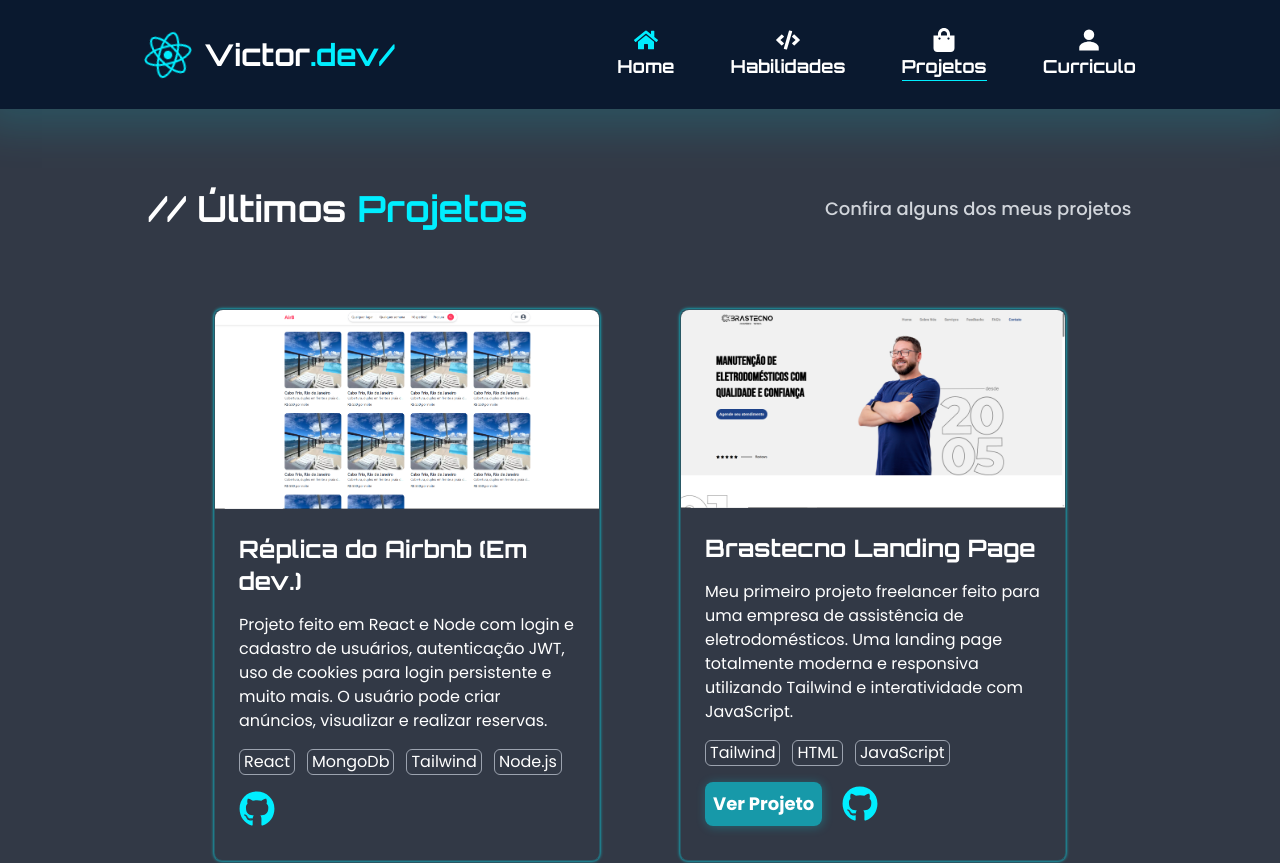
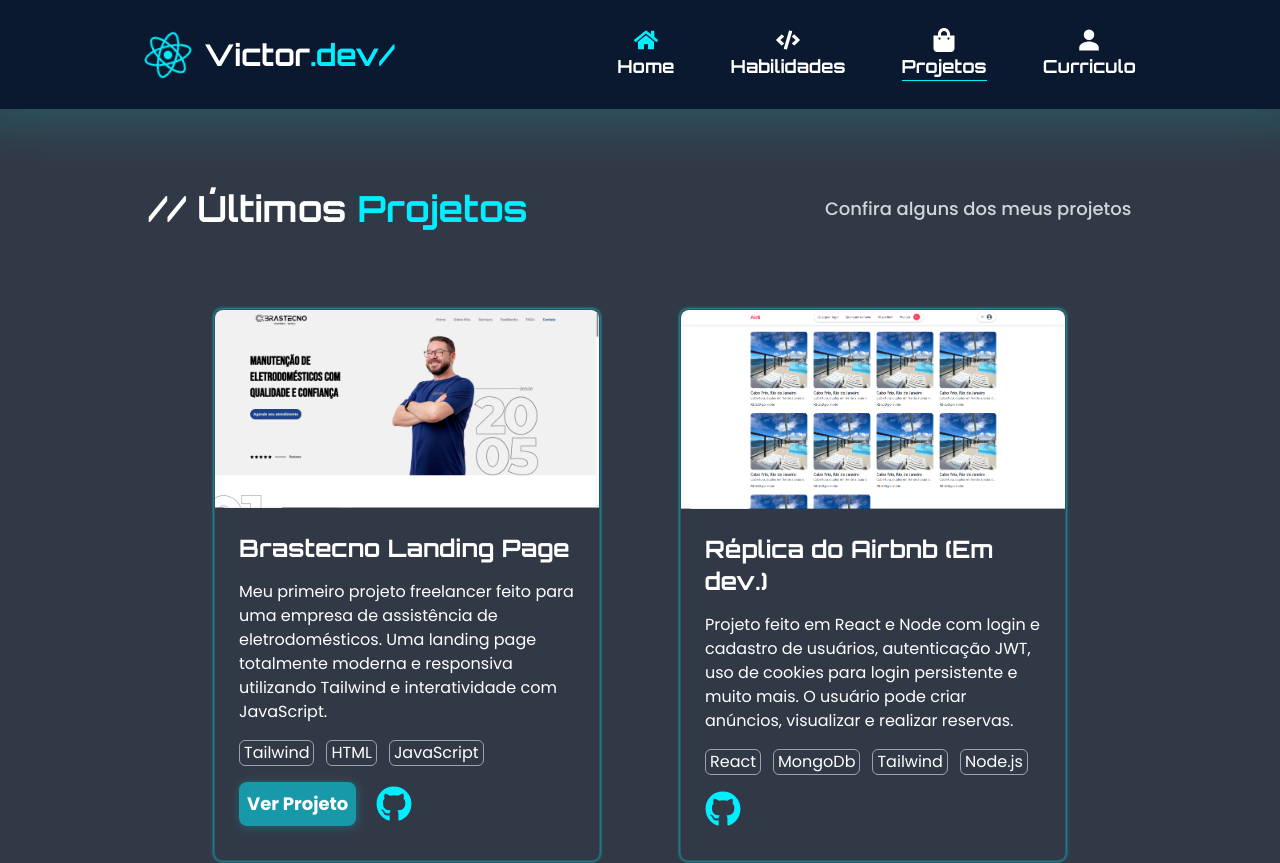
Before and after one commit to victorsantana03/Portfolio_React, a React (Vite) app: page /projetos in a window 1280 px wide. Shown: the top 863 px of the page. Built offline with nearby package versions, Linux system fonts and the light colour scheme; what tailwindcss-animated would draw is missing.

Commit message:
refactor: add lista de projetos e componente único

```diff
--- /dev/null
+++ b/src/data/projects.js
@@ -0,0 +1,81 @@
+export const projects = [
+  {
+    id: 1,
+    imgUrl: "/image-projects/Projeto_Brastecno.png",
+    title: "Brastecno Landing Page",
+    description:
+      "Meu primeiro projeto freelancer feito para uma empresa de assistência de eletrodomésticos. Uma landing page totalmente moderna e responsiva utilizando Tailwind e interatividade com JavaScript.",
+    tecs: ["Tailwind", "HTML", "JavaScript"],
+    linkDeploy: "https://www.brastecnoguarulhos.com.br/",
+    linkGH: "https://github.com/victorsantana03/Brastecno-LandingPage",
+  },
+  {
+    id: 2,
+    imgUrl: "/image-projects/Projeto_Airb.png",
+    title: "Réplica do Airbnb (Em dev.)",
+    description:
+      "Projeto feito em React e Node com login e cadastro de usuários, autenticação JWT, uso de cookies para login persistente e muito mais. O usuário pode criar anúncios, visualizar e realizar reservas. ",
+    tecs: ["React", "MongoDb", "Tailwind", "Node.js"],
+    linkGH: "https://github.com/victorsantana03/Airbnb-React",
+  },
+  {
+    id: 3,
+    imgUrl: "/image-projects/Projeto_Covid.png",
+    title: "Estatísticas globais COVID-19",
+    description:
+      "Este App consome uma API e exibe um mapa mundi com marcadores em todos os países exibindo estatísticas locais da COVID. Um ótimo projeto pra testar novas bibliotecas.",
+    tecs: ["React", "Node", "Vite", "Tailwind"],
+    linkDeploy: "https://victorsantana03.github.io/EstatisticasCovid19-React/",
+    linkGH: "https://github.com/victorsantana03/EstatisticasCovid19-React",
+  },
+  {
+    id: 4,
+    imgUrl: "/image-projects/Projeto_Spotify.png",
+    title: "Spotify em React",
+    description:
+      "Uma réplica do Spotify em React e MongoDB. Utilizei React-Router-Dom para fazer a navegação entre páginas, Props para passagem de dados, renderização condicional e outras tecnologias do React.",
+    tecs: ["React", "MongoDB", "CSS", "Vite"],
+    linkGH: "https://github.com/victorsantana03/Spotify-React",
+    linkDeploy: "https://projeto-spotify-hyoi.onrender.com/",
+  },
+  {
+    id: 5,
+    imgUrl: "/image-projects/Projeto_Twitter.png",
+    title: "Twitter em React",
+    description:
+      "Uma aplicação inspirada no Twitter. Nesse projeto foi utilizado API's para gerar fotos de perfis e imagens aleatórias simbolizando posts. Também foi utilizado UseState e UseEffect do React. Os Tweets são gerados por setInterval.",
+    tecs: ["Vite", "React", "Tailwind"],
+    linkDeploy: "https://victorsantana03.github.io/twitter-react/",
+    linkGH: "https://github.com/victorsantana03/twitter-react",
+  },
+  {
+    id: 6,
+    imgUrl: "/image-projects/Projeto_MultistepForm.png",
+    title: "Formulário Multistep",
+    description:
+      "Um formulário de avaliação para e-commerce com múltiplas etapas feito em React. Pratiquei conceitos essenciais de React realizando esse projeto, como persistência de dados entre componentes.",
+    tecs: ["React", "CSS", "JavaScript", "Vite"],
+    linkDeploy: "https://victorsantana03.github.io/multistep-form-react/",
+    linkGH: "https://github.com/victorsantana03/multistep-form-react",
+  },
+  {
+    id: 7,
+    imgUrl: "/image-projects/Projeto_Maiz.png",
+    title: "Maiz - Comida Árabe",
+    description:
+      "Uma ideia de e-commerce envolvendo um restaurante de comida árabe. O site contém um sistema de carrinho que permite o usuário adicionar o pedido, ver a quantidade e descartar se necessário. Totalmente responsivo.",
+    tecs: ["HTML", "Tailwind", "JavaScript"],
+    linkDeploy: "https://victorsantana03.github.io/maiz_ecommerce/",
+    linkGH: "https://github.com/victorsantana03/maiz_ecommerce",
+  },
+  {
+    id: 8,
+    imgUrl: "/image-projects/Projeto_Slider.png",
+    title: "Slider Cereais",
+    description:
+      "Um projeto mais simples focado em animações CSS. A idéia é um slider em carrosel com imagens de alguns cereais e suas respectivas informações. Um projeto pensado para uma loja cerealista.",
+    tecs: ["HTML", "CSS", "JavaScript"],
+    linkDeploy: "https://victorsantana03.github.io/slider/",
+    linkGH: "https://github.com/victorsantana03/slider",
+  },
+];
--- a/src/pages/Projetos.jsx
+++ b/src/pages/Projetos.jsx
@@ -1,5 +1,7 @@
+/* eslint-disable react/jsx-no-comment-textnodes */
 import { Header } from "../components/Header";
 import Projeto from "../components/Projeto";
+import { projects } from "../data/projects";
 
 export function Projetos() {
   return (
@@ -16,76 +18,17 @@
         </div>
 
         <div className="grid grid-cols-1 gap-20 2xl:grid-cols-3 xl:grid-cols-2 2xl:gap-36 2xl:gap-y-24 mb-14">
-          <Projeto
-            imgUrl="/image-projects/Projeto_Airb.png"
-            title="Réplica do Airbnb (Em dev.)"
-            description="Projeto feito em React e Node com login e cadastro de usuários, autenticação JWT, uso de cookies para login persistente e muito mais. O usuário pode criar anúncios, visualizar e realizar reservas. "
-            tecs={["React", "MongoDb", "Tailwind", "Node.js"]}
-            linkGH="https://github.com/victorsantana03/Airbnb-React"
-          />
-
-          <Projeto
-            imgUrl="/image-projects/Projeto_Brastecno.png"
-            title="Brastecno Landing Page"
-            description="Meu primeiro projeto freelancer feito para uma empresa de assistência de eletrodomésticos. Uma landing page totalmente moderna e responsiva utilizando Tailwind e interatividade com JavaScript."
-            tecs={["Tailwind", "HTML", "JavaScript"]}
-            linkDeploy="https://www.brastecnoguarulhos.com.br/"
-            linkGH="https://github.com/victorsantana03/Brastecno-LandingPage"
-          />
-
-          <Projeto
-            imgUrl="/image-projects/Projeto_Covid.png"
-            title="Estatísticas globais COVID-19"
-            description="Este App consome uma API e exibe um mapa mundi com marcadores em todos os países exibindo estatísticas locais da COVID. Um ótimo projeto pra testar novas bibliotecas."
-            tecs={["React", "Node", "Vite", "Tailwind"]}
-            linkDeploy="https://victorsantana03.github.io/EstatisticasCovid19-React/"
-            linkGH="https://github.com/victorsantana03/EstatisticasCovid19-React"
-          />
-
-          <Projeto
-            imgUrl="/image-projects/Projeto_Spotify.png"
-            title="Spotify em React"
-            description="Uma réplica do Spotify em React e MongoDB. Utilizei React-Router-Dom para fazer a navegação entre páginas, Props para passagem de dados, renderização condicional e outras tecnologias do React."
-            tecs={["React", "MongoDB", "CSS", "Vite"]}
-            linkGH="https://github.com/victorsantana03/Spotify-React"
-            linkDeploy="https://projeto-spotify-hyoi.onrender.com/"
-          />
-
-          <Projeto
-            imgUrl="/image-projects/Projeto_Twitter.png"
-            title="Twitter em React"
-            description="Uma aplicação inspirada no Twitter. Nesse projeto foi utilizado API's para gerar fotos de perfis e imagens aleatórias simbolizando posts. Também foi utilizado UseState e UseEffect do React. Os Tweets são gerados por setInterval."
-            tecs={["Vite", "React", "Tailwind"]}
-            linkDeploy="https://victorsantana03.github.io/twitter-react/"
-            linkGH="https://github.com/victorsantana03/twitter-react"
-          />
-
-          <Projeto
-            imgUrl="/image-projects/Projeto_MultistepForm.png"
-            title="Formulário Multistep"
-            description="Um formulário de avaliação para e-commerce com múltiplas etapas feito em React. Pratiquei conceitos essenciais de React realizando esse projeto, como persistência de dados entre componentes."
-            tecs={["React", "CSS", "JavaScript", "Vite"]}
-            linkDeploy="https://victorsantana03.github.io/multistep-form-react/"
-            linkGH="https://github.com/victorsantana03/multistep-form-react"
-          />
-
-          <Projeto
-            imgUrl="/image-projects/Projeto_Maiz.png"
-            title="Maiz - Comida Árabe"
-            description="Uma ideia de e-commerce envolvendo um restaurante de comida árabe. O site contém um sistema de carrinho que permite o usuário adicionar o pedido, ver a quantidade e descartar se necessário. Totalmente responsivo."
-            tecs={["HTML", "Tailwind", "JavaScript"]}
-            linkDeploy="https://victorsantana03.github.io/maiz_ecommerce/"
-            linkGH="https://github.com/victorsantana03/maiz_ecommerce"
-          />
-
-          <Projeto
-            imgUrl="/image-projects/Projeto_Slider.png"
-            title="Slider Cereais"
-            description="Um projeto mais simples focado em animações CSS. A idéia é um slider em carrosel com imagens de alguns cereais e suas respectivas informações. Um projeto pensado para uma loja cerealista."
-            tecs={["HTML", "CSS", "JavaScript"]}
-            linkDeploy="https://victorsantana03.github.io/slider/"
-            linkGH="https://github.com/victorsantana03/slider"
-          />
+          {projects.map((project) => (
+            <Projeto
+              key={project.id}
+              imgUrl={project.imgUrl}
+              title={project.title}
+              description={project.description}
+              tecs={project.tecs}
+              linkDeploy={project.linkDeploy}
+              linkGH={project.linkGH}
+            />
+          ))}
         </div>
       </main>
     </section>
```
